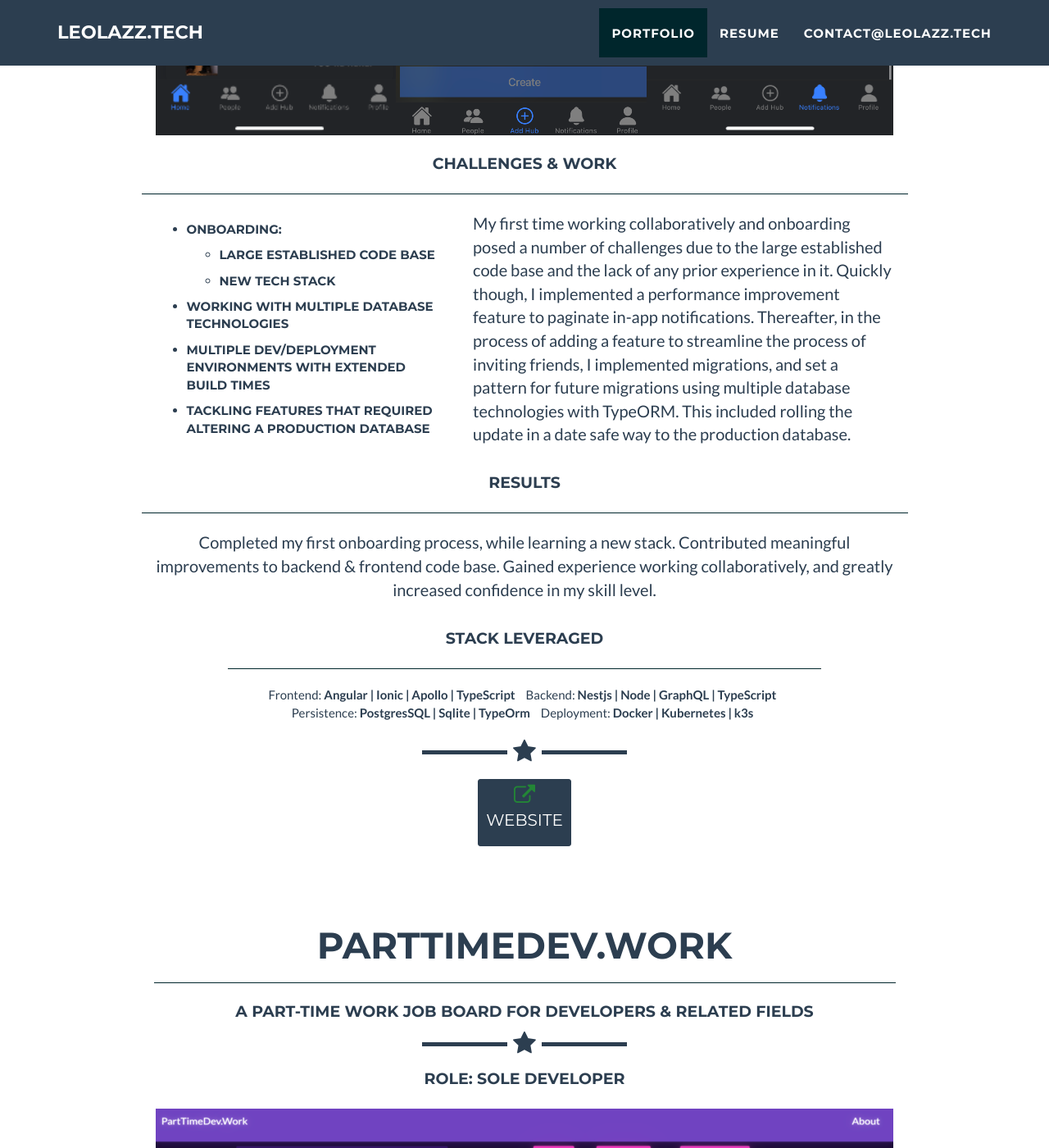
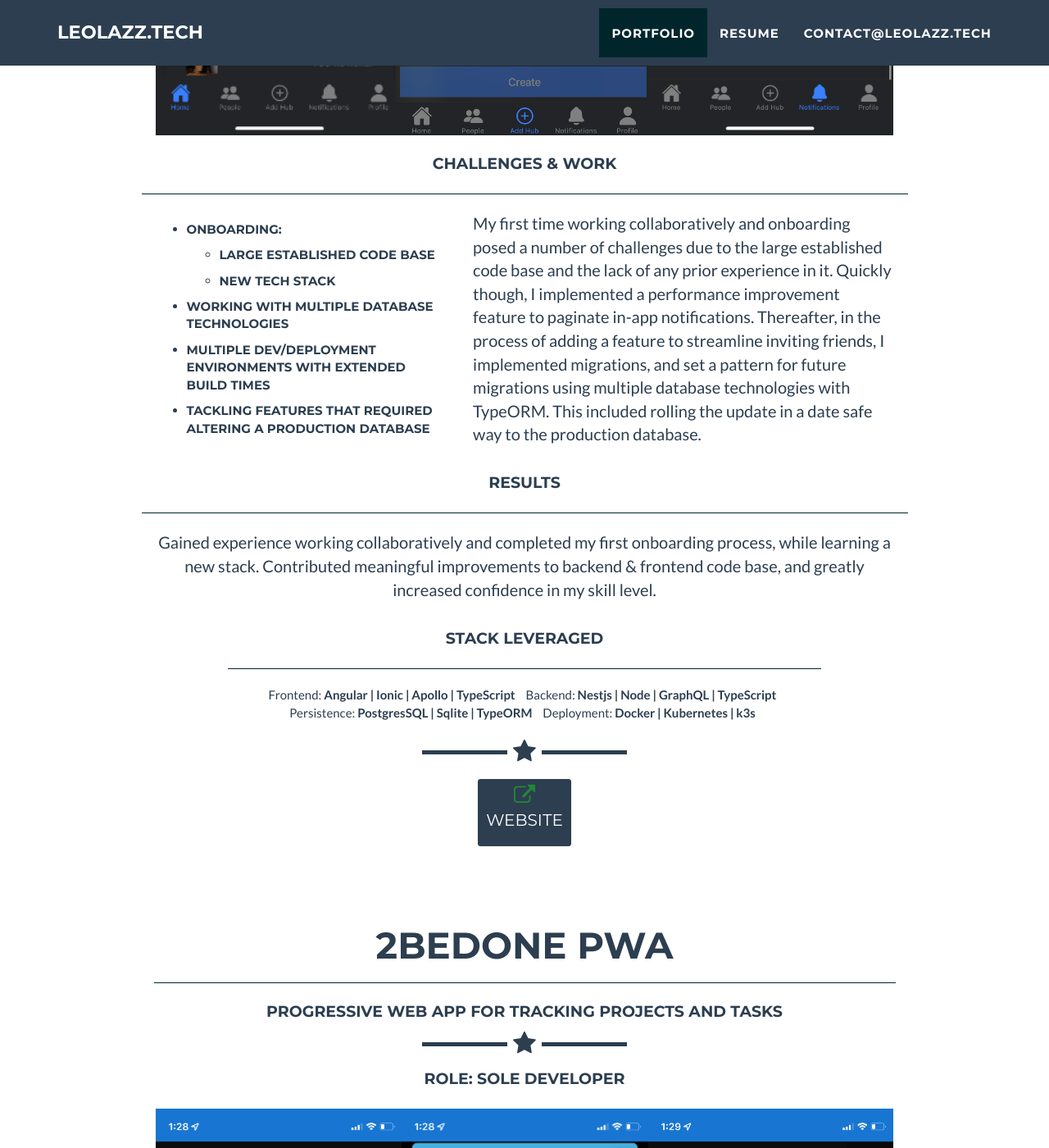
Before and after one commit to leolazz/Portfolio-Jekyll, a Jekyll site: the page built from _posts/2021-10-01-lazztech.markdown, in a window 1280 px wide and 1400 px high, scrolled down 1722 px. Shown: the whole window at 82% size. Built offline with Jekyll 4.4.1, drawn with Linux system fonts in a browser that asks for light colours; some of the changed text lies outside the part shown.

```diff
--- a/_posts/2014-07-16-2bedone-c#.markdown
+++ b/_posts/2014-07-16-2bedone-c#.markdown
@@ -24,13 +24,13 @@ challengesB2: <ul class="ul-p">
   <li>Learning and adhering to S.O.L.I.D. principles</li>
   <li>rapidly learning:</li>
   <ul class="ul-p">
-  <li>docker and and how to dockerize the application</li>
+  <li>docker and how to dockerize the application</li>
   <li>Kubernetes and deployment</li>
   </ul>
   </ul>
-results: Solidified prior lessons, learned  Dev-Ops technologies, greatly increased confidence in skill level, and gained a clearer understanding of the reality of software development.
+results: Solidified lessons from months of courses, learned  Dev-Ops technologies, greatly increased confidence in skill level, and gained a clearer understanding of the reality of software development.
 modal-id: 4
-date: 2014-07-16
+date: 2014-08-16
 img: 2bedone.png
 project-date: April 2014
 category: Web Development
--- a/_posts/2014-07-17-2bedone-app.markdown
+++ b/_posts/2014-07-17-2bedone-app.markdown
@@ -5,7 +5,7 @@ frontendUrl: https://github.com/leolazz/2bdone-PWA-frontend
 website: https://2bedone-pwa.lazz.tech/tabs/home
 frontend: Angular | Ionic | Apollo | TypeScript
 backend: Nestjs | Node | GraphQL | TypeScript
-persistence: Sqlite | TypeOrm
+persistence: Sqlite | TypeORM
 deployment: Docker | Kubernetes | k3s
 role: Sole Developer
 description: Progressive Web App for tracking projects and tasks
@@ -31,10 +31,10 @@ challengesB2: <ul class="ul-p">
   </ul>
   <li>Monolithic size of Angular at first exposure</li>
   </ul>
-results: Increased overall skill and knowledge base in a new tech stack while accelerating the onboarding process to the LazzTech Hub. Moreover, in this process I found my preferred stack.
+results: Increased overall skill and knowledge base in a new tech stack while accelerating the onboarding process to the LazzTech Hub, and in the process found my preferred stack.
 layout: default
 modal-id: 2
-date: 2021-08-17
+date: 2021-07-17
 img: 2bedonepwa.png
 alt: image-alt
 project-date: April 2014
--- a/_posts/2021-10-01-lazztech.markdown
+++ b/_posts/2021-10-01-lazztech.markdown
@@ -4,14 +4,14 @@ company: Lazztech LLC
 website: https://lazz.tech/lazztech-hub-winter-updates/
 frontend: Angular | Ionic | Apollo | TypeScript
 backend: Nestjs | Node | GraphQL | TypeScript
-persistence: PostgresSQL | Sqlite | TypeOrm
+persistence: PostgresSQL | Sqlite | TypeORM
 deployment: Docker | Kubernetes | k3s
 project-date: April 2014
 role: Co-Developer
 client: Start Bootstrap
 category: Web Development
 description: geolocation-based social app
-work: My first time working collaboratively and onboarding posed a number of challenges due to the large established code base and the lack of any prior experience in it. Quickly though, I implemented a performance improvement feature to paginate in-app notifications. Thereafter, in the process of adding a feature to streamline the process of inviting friends, I implemented migrations, and set a pattern for future migrations using multiple database technologies with TypeORM. This included rolling the update in a date safe way to the production database.
+work: My first time working collaboratively and onboarding posed a number of challenges due to the large established code base and the lack of any prior experience in it. Quickly though, I implemented a performance improvement feature to paginate in-app notifications. Thereafter, in the process of adding a feature to streamline inviting friends, I implemented migrations, and set a pattern for future migrations using multiple database technologies with TypeORM. This included rolling the update in a date safe way to the production database.
 challengesLazz: <ul class="ul-p">
   <li>Onboarding:</li>
   <ul class="ul-p">
@@ -22,7 +22,7 @@ challengesLazz: <ul class="ul-p">
   <li>Multiple dev/deployment environments with extended build times</li>
   <li>Tackling features that required altering a production database </li>
   </ul>
-results: Completed my first onboarding process, while learning a new stack. Contributed meaningful improvements to backend & frontend code base. Gained experience working collaboratively, and greatly increased confidence in my skill level.
+results: Gained experience working collaboratively and completed my first onboarding process, while learning a new stack. Contributed meaningful improvements to backend & frontend code base, and greatly increased confidence in my skill level.
 layout: default
 modal-id: 1
 date: October 2021 - Ongoing
```
Also changed, not shown: _posts/2020-05-20-parttime.dev.markdown (+5 -5 lines).
